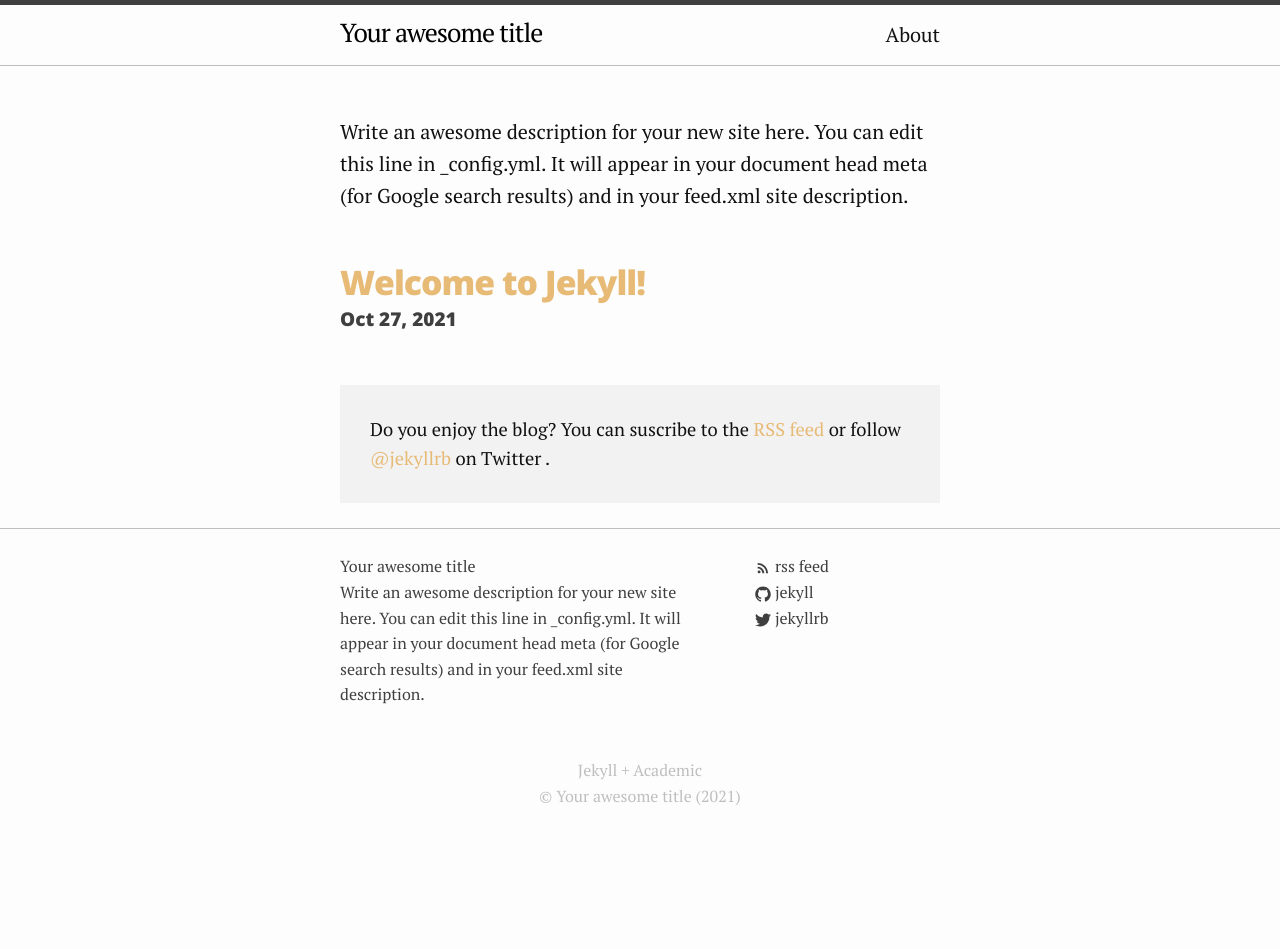
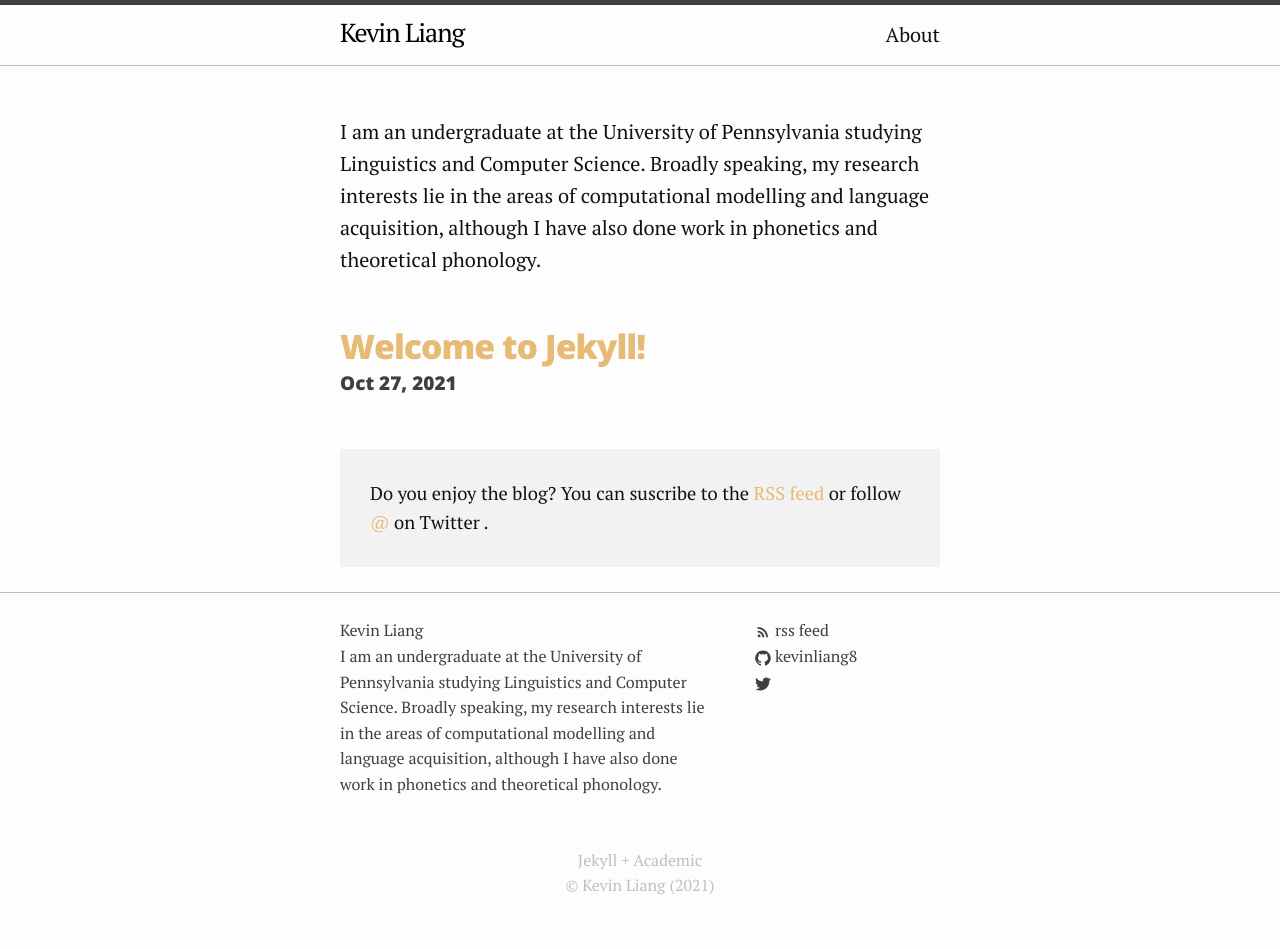
Before and after one commit to kevinliang8/kevinliang8.github.io, a Jekyll site: the page built from index.markdown, in a window 1280 px wide. Built offline with Jekyll 4.4.1, drawn with Linux system fonts in a browser that asks for light colours; before the commit the page ends 900 px from its top, so only the background shows below that.

Commit message:
test update

```diff
--- a/_config.yml
+++ b/_config.yml
@@ -18,16 +18,16 @@
 # You can create any custom variable you would like, and they will be accessible
 # in the templates via {{ site.myvariable }}.
 
-title: Your awesome title
-email: your-email@example.com
+title: Kevin Liang
+email: kevliang@sas.upenn.edu
 description: >- # this means to ignore newlines until "baseurl:"
-  Write an awesome description for your new site here. You can edit this
-  line in _config.yml. It will appear in your document head meta (for
-  Google search results) and in your feed.xml site description.
+  I am an undergraduate at the University of Pennsylvania studying Linguistics and Computer Science.
+  Broadly speaking, my research interests lie in the areas of computational modelling and language acquisition,
+  although I have also done work in phonetics and theoretical phonology.
 baseurl: "" # the subpath of your site, e.g. /blog
 url: "" # the base hostname & protocol for your site, e.g. http://example.com
-twitter_username: jekyllrb
-github_username:  jekyll
+twitter_username: ""
+github_username:  kevinliang8
 
 # Build settings
 theme: minima
```
Also changed, not shown: 1 other file.
